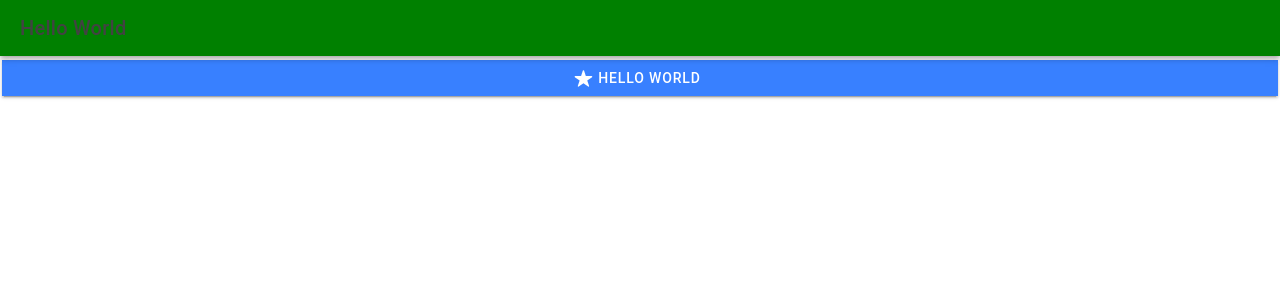
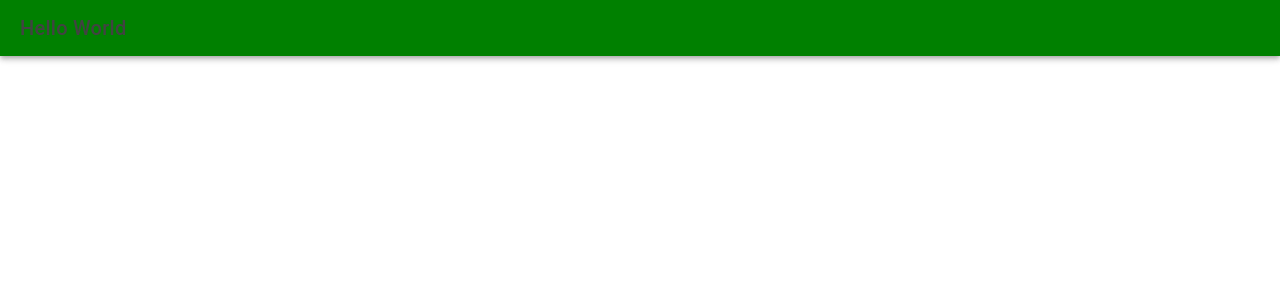
Before and after one commit to yogaekapratama29/IONIC_Framework, a React (Create React App) app: page /home in a window 1280 px wide. Shown: the top 300 px of the page. Built offline with nearby package versions, Linux system fonts and the light colour scheme.

Commit message:
+ inputForm

```diff
--- a/src/pages/Home.tsx
+++ b/src/pages/Home.tsx
@@ -1,10 +1,17 @@
-import React from 'react';
-import { IonAvatar, IonButton, IonContent, IonHeader, IonIcon, IonItem, IonItemOption, IonItemOptions, IonItemSliding, IonLabel, IonList, IonPage, IonText, IonTitle, IonToolbar } from '@ionic/react';
+import React, { useEffect, useState } from 'react';
+import { IonAvatar, IonButton, IonContent, IonHeader, IonIcon, IonInput, IonItem, IonItemOption, IonItemOptions, IonItemSliding, IonLabel, IonList, IonPage, IonText, IonTitle, IonToolbar } from '@ionic/react';
 import './Home.css';
-import {star} from 'ionicons/icons';
+
 
 
 const Home: React.FC = () => {
+
+  const [input, setInput] = useState<string>('');
+
+  useEffect(() => {
+    console.log(input)
+  },[input])
+
   return (
     <IonPage>
       <IonHeader style={{ "--ion-background-color" : "green"}}>
@@ -12,16 +19,8 @@ const Home: React.FC = () => {
           <IonTitle>Hello World</IonTitle>
         </IonToolbar>
       </IonHeader>
-      <IonContent fullscreen>
-       <IonButton expand='full' color="primary">
-        <IonIcon slot='start' icon={star}></IonIcon>
-      Hello World
-       </IonButton>
-        <IonHeader collapse="condense">
-          <IonToolbar>
-            <IonTitle size="large">Blank</IonTitle>
-          </IonToolbar>
-        </IonHeader>
+      <IonContent className='ion-padding'>
+      <IonInput value={input} onIonChange={(e:any) => setInput(e.target.value)} ></IonInput>
       </IonContent>
     </IonPage>
   );
```
